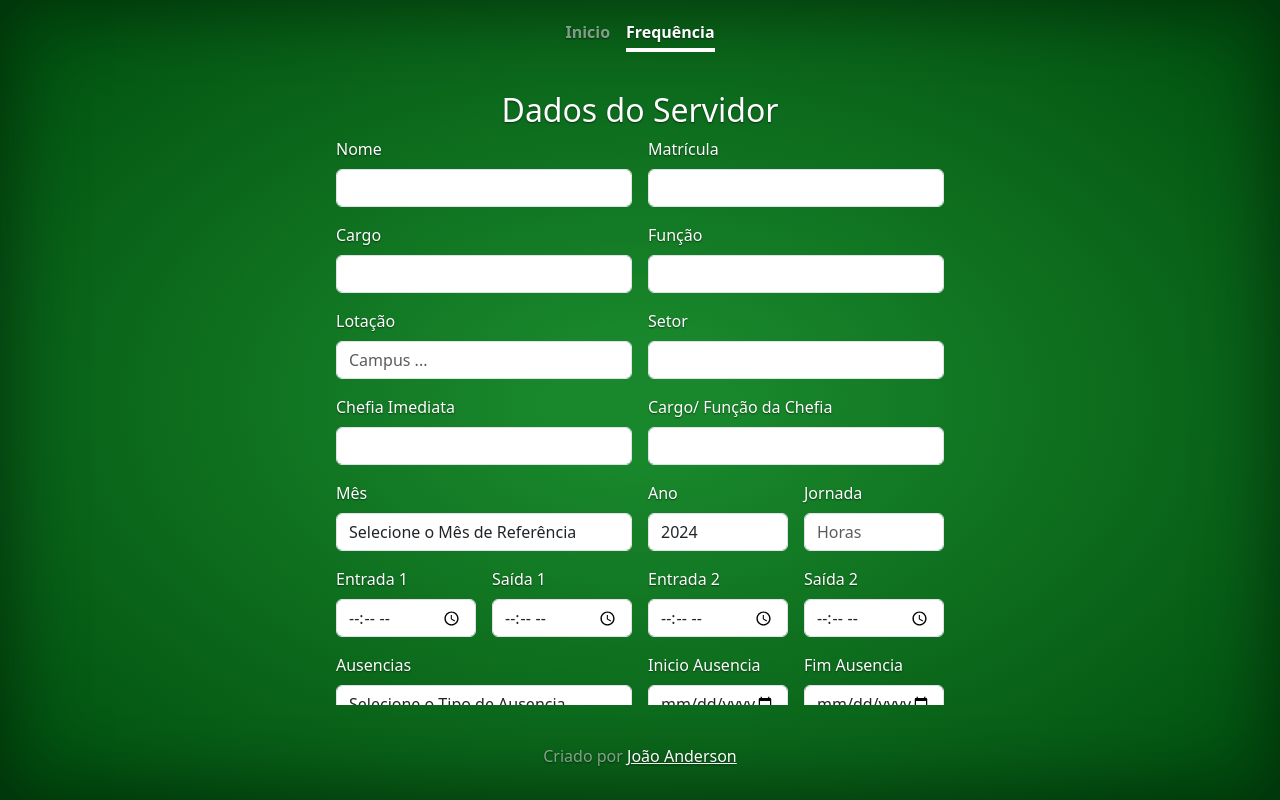
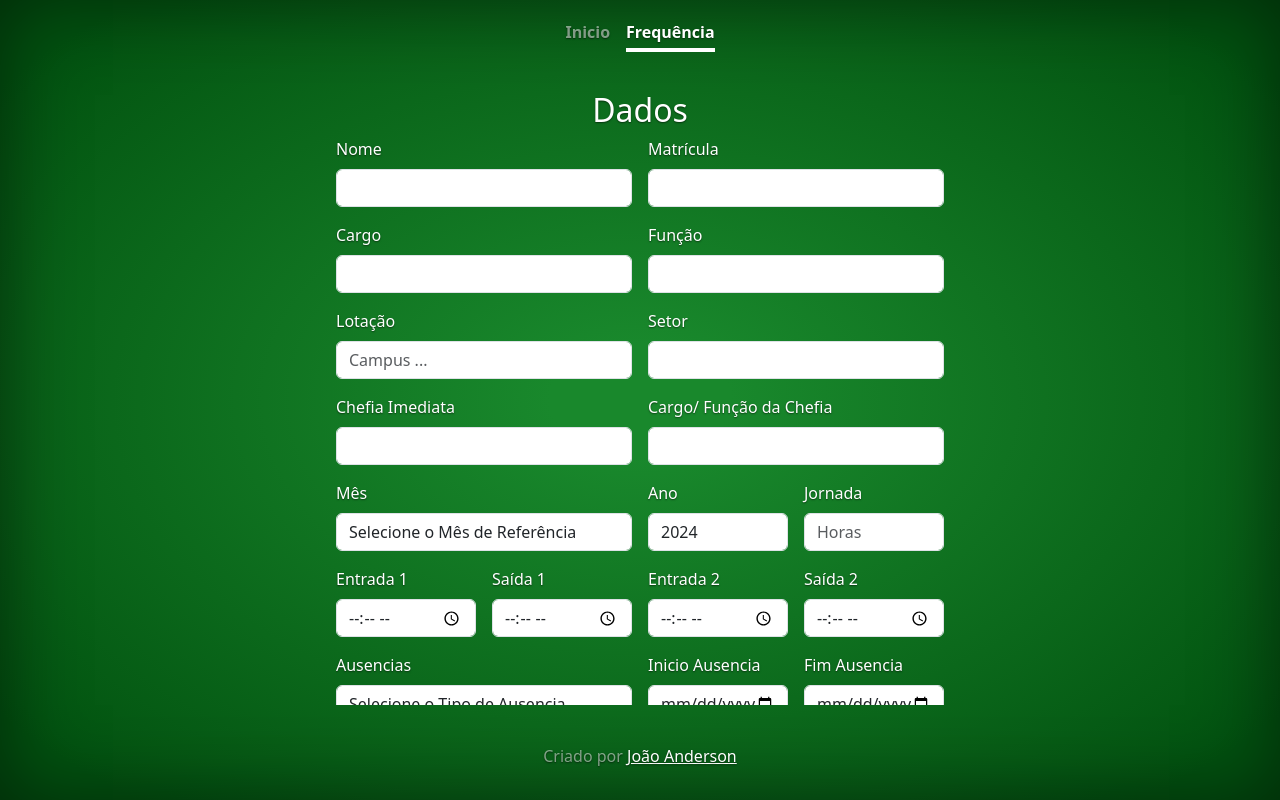
Before and after one commit to joaoAaf/frequencia, a plain HTML site: page html/register.html in a window 1280 px wide. Drawn offline with nearby package versions, Linux system fonts and the light colour scheme.

Commit message:
Update register.html

```diff
--- a/html/register.html
+++ b/html/register.html
@@ -37,7 +37,7 @@
 
       <main class="px-3">
         <div id="register_div">
-          <h2 class="text-center">Dados do Servidor</h2>
+          <h2 class="text-center">Dados</h2>
           <form id="register" class="row g-3" method="post">
             <div class="col-md-6">
               <label class="form-label">Nome</label>
```
